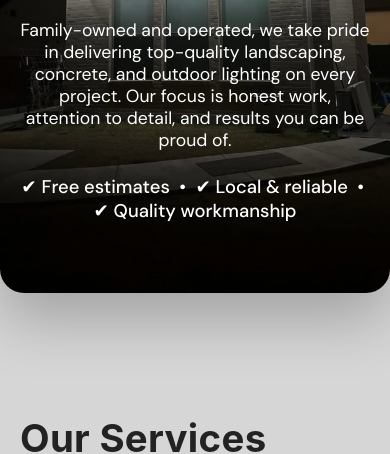
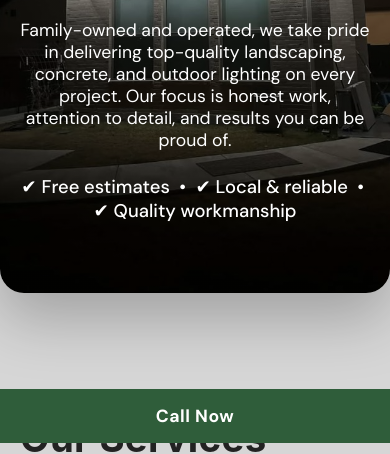
Before and after one commit to nuvicteam-afk/ab-landscaping, a plain HTML site: page index.html in a window 390 px wide. Shown: the part 401-855 px from the top of the page. Drawn offline with Linux system fonts and the light colour scheme.

Commit message:
Update index.html

```diff
--- a/index.html
+++ b/index.html
@@ -18,6 +18,32 @@
   --dark:#1f1f1f;
 --light:#d6d6d6;
 }
+  @media (max-width: 768px) {
+  .mobile-call-bar {
+    position: fixed;
+    bottom: 0;
+    left: 0;
+    width: 100%;
+    background: var(--green);
+    z-index: 2000;
+    text-align: center;
+  }
+
+  .mobile-call-bar a {
+    display: block;
+    padding: 16px;
+    color: white;
+    font-size: 1.1rem;
+    font-weight: 700;
+    text-decoration: none;
+    letter-spacing: .5px;
+  }
+}
+
+body {
+  padding-bottom: 70px;
+}
+
 @media (max-width: 768px) {
 
   header {
@@ -274,6 +300,12 @@ section h2 {
   text-align: center;
 }
 
+@media (max-width: 768px) {
+  header .call-btn {
+    display: none;
+  }
+}
+
 </style>
 </head>
 
@@ -350,5 +382,9 @@ section h2 {
   <p>Serving Dallas & Surrounding Areas</p>
 </footer>
 
+<div class="mobile-call-bar">
+  <a href="tel:2147806829">Call Now</a>
+</div>
+
 </body>
 </html>
```
